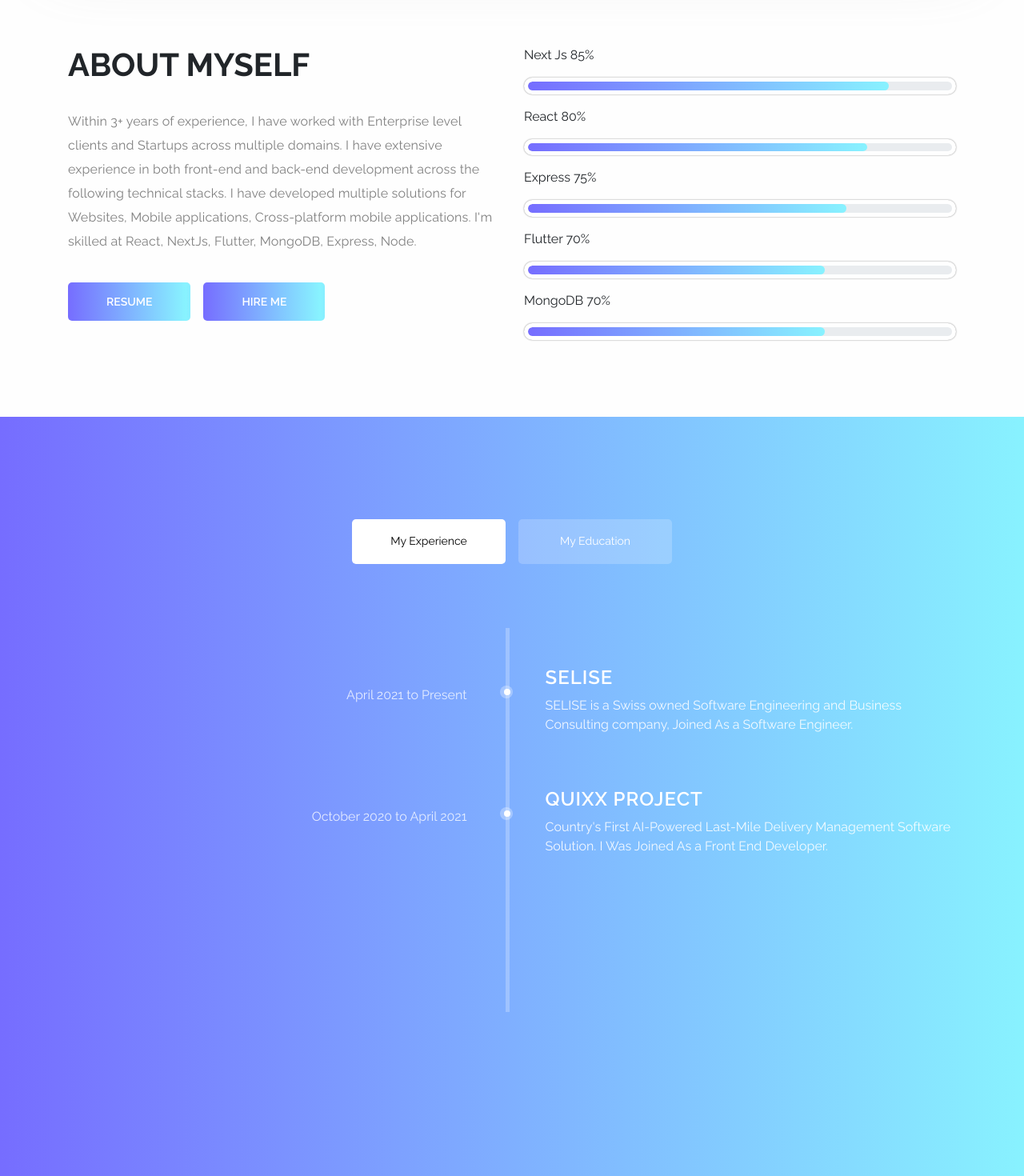
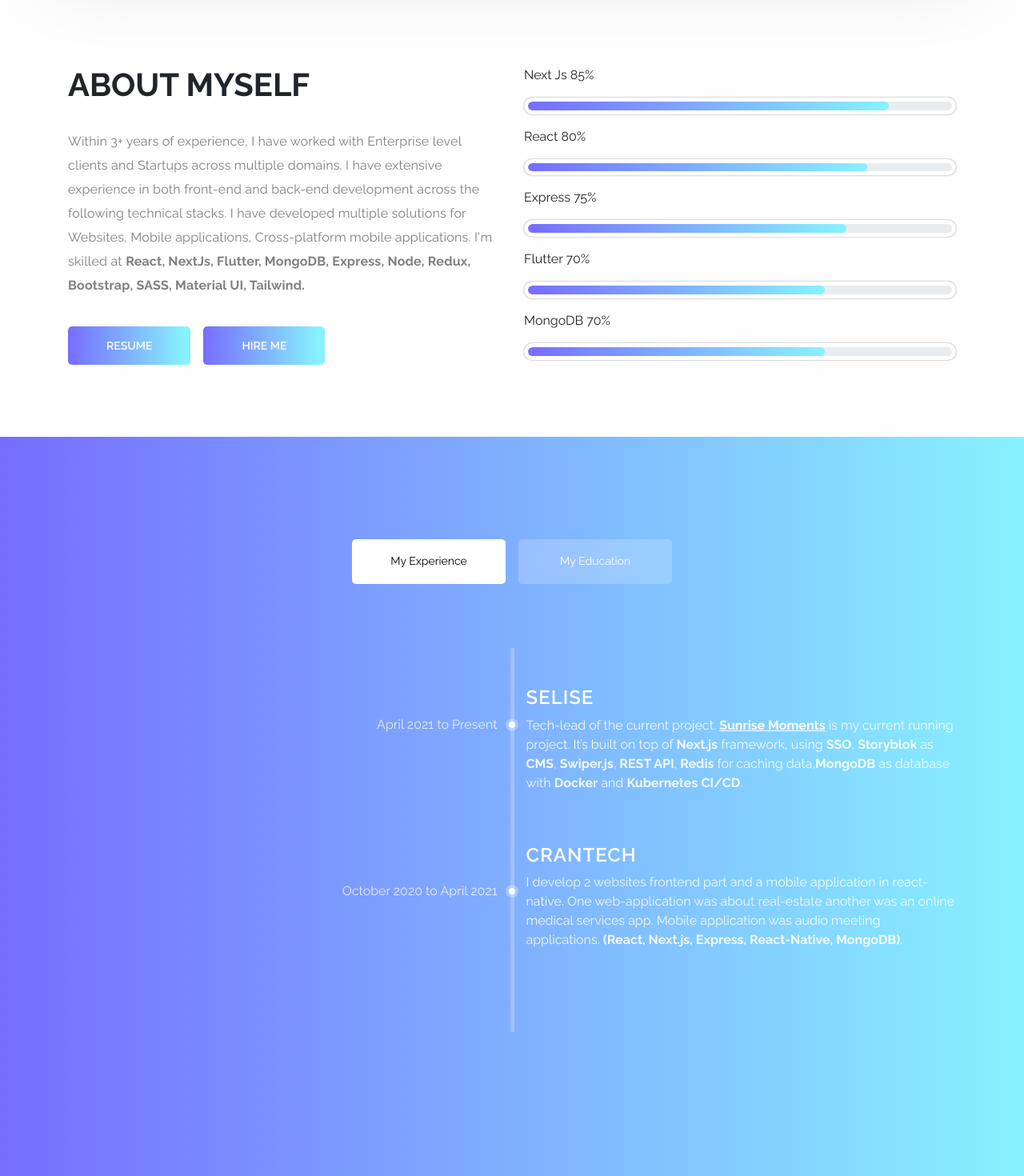
Before and after one commit to engineer-aslam-hossain/portfolio, a React (Create React App) app: page / in a window 1280 px wide. Shown: the part 820-2290 px from the top of the page at 80% size. Built offline with nearby package versions, Linux system fonts and the light colour scheme.

Commit message:
changes are made

```diff
--- a/src/components/About/About.js
+++ b/src/components/About/About.js
@@ -19,13 +19,16 @@ const About = () => {
               experience in both front-end and back-end development across the
               following technical stacks. I have developed multiple solutions
               for Websites, Mobile applications, Cross-platform mobile
-              applications. I'm skilled at React, NextJs, Flutter, MongoDB,
-              Express, Node.
+              applications. I'm skilled at{" "}
+              <b>
+                React, NextJs, Flutter, MongoDB, Express, Node, Redux,
+                Bootstrap, SASS, Material UI, Tailwind.
+              </b>
             </p>
             <div className="d-flex aboutBtn">
               <div className="totalInfo pt-3 mr-3">
                 <a
-                  href="https://drive.google.com/uc?export=download&id=189wkdj1P2HJkyq50uZpvTcOyPj8rZiKd"
+                  href="https://drive.google.com/uc?export=download&id=14QIMq1haAUBNFbp0LlnzVD-FzVmbg5fD"
                   target="blank"
                   className="allArticle"
                 >
--- a/src/components/Experience/Experience.css
+++ b/src/components/Experience/Experience.css
@@ -11,11 +11,9 @@
 
 .line {
   height: 30rem;
-  border-left: 5px solid rgba(255, 255, 255, 0.25);
+  background-color: rgba(255, 255, 255, 0.25);
 }
-.line.col {
-  max-width: 1rem !important;
-}
+
 button.experienceBtn,
 button.educationBtn {
   border: none;
@@ -44,34 +42,72 @@ button.educationBtn:focus {
 .years p {
   color: rgba(255, 255, 255, 0.8);
 }
+
+.years .firstP,
+.secondP,
+.thirdP {
+  position: relative;
+}
+
 .years .firstP::after,
 .secondP::after,
 .thirdP::after {
-  content: '';
+  content: "";
   position: absolute;
   right: -3.4rem;
   border-radius: 50%;
   width: 0.5rem;
   height: 0.5rem;
-  margin-top: 4px;
+
   z-index: 100;
   background-color: white;
 }
+
+.secondExP {
+  margin-top: 10rem !important;
+  position: relative;
+}
+
+.secondExP::after {
+  content: "";
+  position: absolute;
+
+  border-radius: 50%;
+  width: 0.5rem;
+  height: 0.5rem;
+
+  z-index: 100;
+  background-color: white;
+}
+
 .years .firstP::before,
 .secondP::before,
 .thirdP:before {
-  content: '';
+  content: "";
   position: absolute;
-  right: -3.6rem;
+
   border-radius: 50%;
   width: 1rem;
   height: 1rem;
   z-index: 1;
   background: rgba(255, 255, 255, 0.3);
 }
-/* .experienceDetails {
-  visibility: hidden;
-} */
+
+.secondExP::before {
+  content: "";
+  position: absolute;
+
+  border-radius: 50%;
+  width: 1rem;
+  height: 1rem;
+  z-index: 1;
+  background: rgba(255, 255, 255, 0.3);
+}
+
+.experienceDetails {
+  display: grid;
+  grid-template-columns: 1fr 5px 1fr;
+}
 
 .experienceInfo h4 {
   color: white;
@@ -88,19 +124,51 @@ button.educationBtn:focus {
 .secondP {
   margin-bottom: 8rem;
 }
-.educationDetails.row {
+.educationDetails {
   min-width: 70%;
   position: absolute;
-  margin-top: 8.5rem;
+  top: 8.5rem;
   visibility: hidden;
+  display: grid;
+  grid-template-columns: 1fr 5px 1fr;
+}
+.secondEdu {
+  margin: 4.2rem 0;
 }
 .secondExp {
-  margin: 4.2rem 0;
+  margin-top: 4rem;
+}
+
+.years .firstP,
+.secondP,
+.thirdP,
+.secondExP {
+  min-height: 3rem;
+  display: flex;
+  padding-right: 1rem;
+  justify-content: flex-end;
+  align-items: center;
+}
+
+.years .firstP::before,
+.secondP::before,
+.thirdP::before,
+.secondExP::before {
+  right: -0.64rem;
+  top: 1rem;
+}
+
+.years .firstP::after,
+.secondP::after,
+.thirdP::after,
+.secondExP::after {
+  right: -0.4rem;
+  top: 1.25rem;
 }
 
 @media screen and (max-width: 576px) {
   .experience {
-    padding: 2rem;
+    padding: 1rem;
   }
   .toggleButtons {
     display: flex;
@@ -112,40 +180,48 @@ button.educationBtn:focus {
   .col.py-5.years.mr-5.px-0.aos-init.aos-animate {
     margin-right: 1rem !important;
   }
-  .line.col {
+  .line {
     padding: 0;
     height: 35rem;
   }
-  .years .firstP::before,
-  .secondP::before,
-  .thirdP:before {
-    right: -1.65rem;
-    margin-top: 2.5rem;
-  }
-  .years .firstP::after,
-  .secondP::after,
-  .thirdP::after {
-    right: -1.4rem;
-    margin-top: 20px;
-  }
-  .secondExp {
+
+  .secondEdu {
     margin: 2.2rem 0;
   }
   .educationDetails.row,
   .experienceDetails.row {
     max-width: 100vw;
   }
+
+  .secondExP {
+    margin-top: 22rem !important;
+  }
+  .experienceInfo p {
+    font-size: 14px;
+  }
+
+  .educationDetails {
+    top: 14rem;
+  }
+
   /* .experienceInfo.col.py-5.detailsInfo.aos-init.aos-animate {
     max-width: 100vw !important;
   } */
 }
-@media screen and (min-width: 416px) and (max-width: 576px) {
-  .years .firstP::before,
-  .secondP::before,
-  .thirdP:before {
-    margin-top: 1rem;
-  }
-  .secondExp {
-    margin: 3.2rem 0;
+@media (min-width: 440px) {
+  .secondEdu {
+    margin: 4.2rem 0;
   }
 }
+
+@media (min-width: 768px) and (max-width: 1024px) {
+  .secondExP {
+    margin-top: 14rem !important;
+  }
+}
+
+@media (min-width: 1024px) {
+  .secondEdu {
+    margin: 6.2rem 0;
+  }
+}
--- a/src/components/Experience/Experience.js
+++ b/src/components/Experience/Experience.js
@@ -22,16 +22,30 @@ const Experience = () => {
       .querySelector(".experienceDetails")
       .style.setProperty("visibility", "visible");
   };
+  const monthNames = [
+    "January",
+    "February",
+    "March",
+    "April",
+    "May",
+    "June",
+    "July",
+    "August",
+    "September",
+    "October",
+    "November",
+    "December",
+  ];
 
   const windowWidth = window.innerWidth;
   return (
     <section className="experience">
       {/* <ParticleCanvas /> */}
       <div className="container">
-        <div className="row d-flex align-items-center flex-column">
+        <div className="row d-flex align-items-center flex-column position-relative">
           <div className="toggleButtons">
             <button
-              className="experienceBtn mr-3 active"
+              className="experienceBtn mr-3  active"
               onClick={experienceHandler}
             >
               My Experience
@@ -40,22 +54,22 @@ const Experience = () => {
               My Education
             </button>
           </div>
-          <div className="experienceDetails  row">
+          <div className="experienceDetails">
             <div
-              className="col py-5 years mr-5 px-0"
+              className="col py-5 years px-0"
               data-aos={windowWidth > 1000 ? "fade-right" : "fade-up"}
               data-aos-duration="700"
               data-aos-delay="300"
             >
               <p className="text-right mt-4 firstP">April 2021 to Present</p>
-              <p className="text-right mt-4 secondP">
+              <p className="text-right mt-4 secondExP">
                 October 2020 to April 2021
               </p>
               {/* <p className="text-right mt-4 thirdP">
                 July 2020 to November 2020
               </p> */}
             </div>
-            <div className="line col"></div>
+            <div className="line"></div>
             <div
               className="experienceInfo col py-5 detailsInfo"
               data-aos={windowWidth > 1000 ? "fade-left" : "fade-up"}
@@ -65,15 +79,33 @@ const Experience = () => {
               <div className="firstExp">
                 <h4>SELISE</h4>
                 <p>
-                  SELISE is a Swiss owned Software Engineering and Business
-                  Consulting company, Joined As a Software Engineer.
+                  Tech-lead of the current project.{" "}
+                  <a
+                    href="https://www.sunrise.ch/en/moments"
+                    style={{
+                      color: "white",
+                      textDecoration: "underline",
+                      fontWeight: "bold",
+                    }}
+                  >
+                    Sunrise Moments
+                  </a>{" "}
+                  is my current running project. It’s built on top of{" "}
+                  <b>Next.js</b> framework, using <b>SSO</b>, <b>Storyblok </b>
+                  as <b>CMS</b>, <b>Swiper.js</b>,<b> REST API</b>, <b>Redis</b>{" "}
+                  for caching data,
+                  <b>MongoDB</b> as database with <b>Docker</b> and{" "}
+                  <b>Kubernetes</b> <b>CI/CD</b>.
                 </p>
               </div>
               <div className="secondExp">
-                <h4>Quixx Project</h4>
+                <h4>CRANTECH</h4>
                 <p>
-                  Country's First AI-Powered Last-Mile Delivery Management
-                  Software Solution. I Was Joined As a Front End Developer.
+                  I develop 2 websites frontend part and a mobile application in
+                  react-native. One web-application was about real-estate
+                  another was an online medical services app. Mobile application
+                  was audio meeting applications.{" "}
+                  <b>(React, Next.js, Express, React-Native, MongoDB)</b>.
                 </p>
               </div>
               {/* <div className="thirdExp">
@@ -86,7 +118,7 @@ const Experience = () => {
               </div> */}
             </div>
           </div>
-          <div className="educationDetails  row">
+          <div className="educationDetails">
             <div
               className="col py-5 years mr-5 px-0"
               data-aos={windowWidth > 1000 ? "fade-right" : "fade-up"}
@@ -97,7 +129,7 @@ const Experience = () => {
               <p className="text-right mt-4 secondP">March 2013 to 2017</p>
               <p className="text-right mt-4 thirdP">2008 to 2012/13</p>
             </div>
-            <div className="line col"></div>
+            <div className="line"></div>
             <div
               className="experienceInfo col py-5 detailsInfo"
               data-aos={windowWidth > 1000 ? "fade-left" : "fade-up"}
@@ -111,7 +143,7 @@ const Experience = () => {
                   bachelor's in CSE from DIU with CGPA of 3.78.
                 </p>
               </div>
-              <div className="secondExp">
+              <div className="secondEdu">
                 <h4>Diploma In CT</h4>
                 <p>
                   Mymensingh Govt. Polytechnic <br />I got my college degree
--- a/src/components/Header/Header.js
+++ b/src/components/Header/Header.js
@@ -109,7 +109,7 @@ const Header = () => {
                 Contact
               </Link>
               <a
-                href="https://drive.google.com/uc?export=download&id=189wkdj1P2HJkyq50uZpvTcOyPj8rZiKd"
+                href="https://drive.google.com/uc?export=download&id=14QIMq1haAUBNFbp0LlnzVD-FzVmbg5fD"
                 target="blank"
                 className="resume"
               >
--- a/src/components/HeaderMain/HeaderMain.js
+++ b/src/components/HeaderMain/HeaderMain.js
@@ -44,11 +44,9 @@ const HeaderMain = () => {
               I'm a
               <Typical
                 steps={[
-                  " Flutter Developer",
+                  " Software Engineer",
                   1000,
                   " Full Stack Developer",
-                  1000,
-                  " MERN Stack Developer",
                   1000,
                 ]}
                 loop={Infinity}
@@ -56,13 +54,15 @@ const HeaderMain = () => {
               />
             </h5>
             <p>
-              I'm a Team leader of my current project{" "}
+              Tech-lead of the current project.{" "}
               <a href="https://www.sunrise.ch/en/moments" target="blank">
                 Sunrise Moments
               </a>{" "}
-              at Selise. Project is build on top of Next.js Framework. We're
-              working with SSO, Storyblok CMS, Swiper.js, REST Api, Caching and
-              also has CI/CD.
+              is my current running project. It’s built on top of <b>Next.js</b>{" "}
+              framework, using <b>SSO</b>, <b>Storyblok </b>as <b>CMS</b>,{" "}
+              <b>Swiper.js</b>,<b> REST API</b>, <b>Redis</b> for caching data,
+              <b>MongoDB</b> as database with <b>Docker</b> and{" "}
+              <b>Kubernetes</b> <b>CI/CD</b>.
             </p>
             <div className="personalInfo">
               <p>
```
